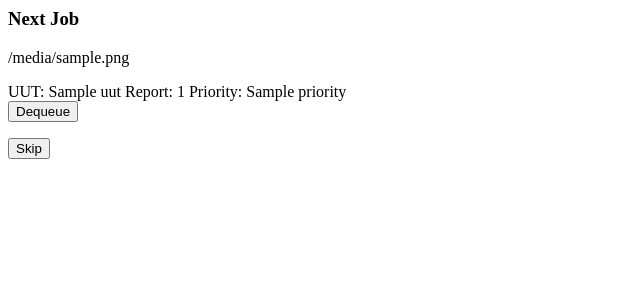
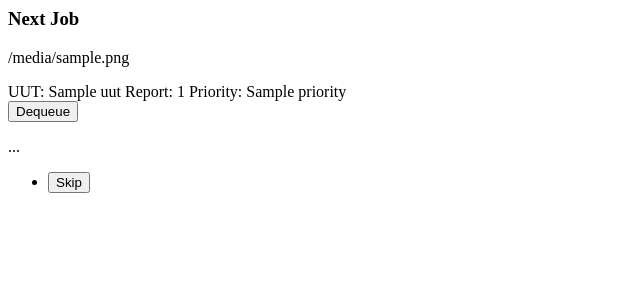
Before and after one commit to fillet54/exp-jq, a Flask app: template frontend/templates/partials/next_job_card.html in a window 1280 px wide. Shown: the top 300 px of the page, without its empty margins (0-640 px from the left). Run offline with Flask 3, Linux system fonts and the light colour scheme; the template is opened without the code that fills it: most values are stand-ins (such as "Sample title", 1, 10 or a date in 2020).

Commit message:
Clean up queue menu

```diff
--- a/frontend/templates/index.html
+++ b/frontend/templates/index.html
@@ -2,8 +2,8 @@
 
 {% block content %}
 <div class="grid grid-cols-1 lg:grid-cols-3 gap-6">
-    <section class="card bg-base-100 shadow col-span-2">
-        <div class="card-body">
+    <section class="card bg-base-100 shadow col-span-2 h-full">
+        <div class="card-body h-full flex flex-col min-h-0">
             <div class="flex flex-col sm:flex-row sm:items-center sm:justify-between gap-2 mb-4">
                 <h2 class="card-title">Queue</h2>
                 <div class="flex gap-2">
--- a/frontend/templates/partials/next_job_card.html
+++ b/frontend/templates/partials/next_job_card.html
@@ -8,19 +8,26 @@
             <span class="badge badge-accent">Report: {{ job.report_id }}</span>
             <span class="badge badge-primary">Priority: {{ job.priority }}</span>
         </div>
-        <div class="card-actions justify-end">
+        <div class="card-actions justify-end items-center gap-2">
             <form
                 hx-post="{{ url_for('remove_job', job_id=job.job_id) }}"
                 hx-target="#jobs-table"
                 hx-swap="outerHTML">
                 <button type="submit" class="btn btn-primary btn-sm">Dequeue</button>
             </form>
-            <form
-                hx-post="{{ url_for('skip_job', job_id=job.job_id) }}"
-                hx-target="#jobs-table"
-                hx-swap="outerHTML">
-                <button type="submit" class="btn btn-outline btn-sm">Skip</button>
-            </form>
+            <div class="dropdown dropdown-end">
+                <label tabindex="0" class="btn btn-ghost btn-sm px-2">...</label>
+                <ul tabindex="0" class="dropdown-content menu menu-sm bg-base-100 shadow rounded-box w-32 z-50">
+                    <li>
+                        <form
+                            hx-post="{{ url_for('skip_job', job_id=job.job_id) }}"
+                            hx-target="#jobs-table"
+                            hx-swap="outerHTML">
+                            <button type="submit">Skip</button>
+                        </form>
+                    </li>
+                </ul>
+            </div>
         </div>
     </div>
 </div>
```
Also changed, not shown: frontend/templates/partials/jobs_table.html (+24 -15 lines).
